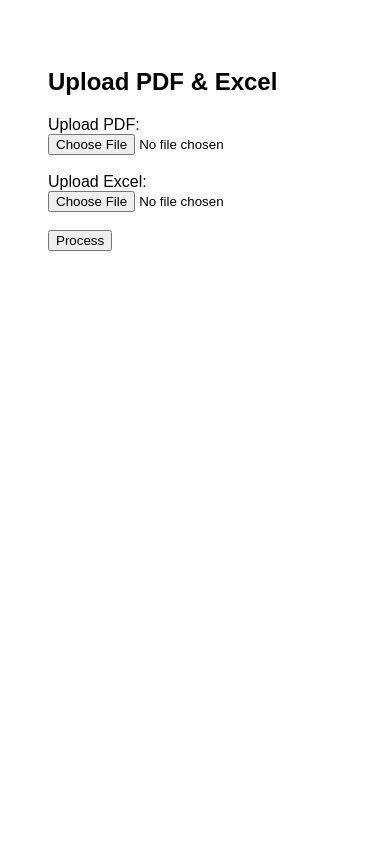
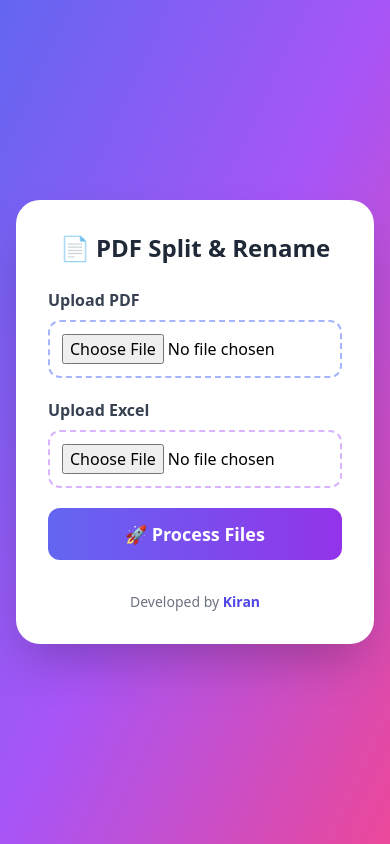
Before and after one commit to kiran278/pdf-splitter, a Flask app: page / in a window 390 px wide. Run offline with Flask 3, Linux system fonts and the light colour scheme; some libraries are stand-ins or nearby versions.

Commit message:
Refactor index.html with Tailwind CSS and loader
Updated HTML structure and added Tailwind CSS for styling.

```diff
--- a/templates/index.html
+++ b/templates/index.html
@@ -1,4 +1,4 @@
-<!DOCTYPE html>
+<!-- <!DOCTYPE html>
 <html>
 <head>
     <title>PDF Split & Rename</title>
@@ -20,4 +20,130 @@
     </form>
 
 </body>
+</html> -->
+
+<!DOCTYPE html>
+<html lang="en">
+
+    <head>
+        <meta charset="UTF-8">
+        <title>PDF Split & Rename - Spatika</title>
+        <meta name="viewport" content="width=device-width, initial-scale=1.0">
+
+        <!-- Tailwind CDN -->
+        <script src="https://cdn.tailwindcss.com"></script>
+
+        <style>
+            .loader {
+                border: 4px solid #f3f3f3;
+                border-top: 4px solid #6366f1;
+                border-radius: 50%;
+                width: 40px;
+                height: 40px;
+                animation: spin 1s linear infinite;
+            }
+
+            @keyframes spin {
+                0% {
+                    transform: rotate(0deg);
+                }
+
+                100% {
+                    transform: rotate(360deg);
+                }
+            }
+        </style>
+    </head>
+
+    <body
+        class="bg-gradient-to-br from-indigo-500 via-purple-500 to-pink-500 min-h-screen flex items-center justify-center p-4">
+
+        <div class="bg-white shadow-2xl rounded-3xl p-8 w-full max-w-lg">
+
+            <!-- Title -->
+            <h1 class="text-2xl md:text-3xl font-bold text-center text-gray-800 mb-6">
+                📄 PDF Split & Rename
+            </h1>
+
+            <!-- Form -->
+            <form id="uploadForm" action="/process" method="POST" enctype="multipart/form-data" class="space-y-5">
+
+                <!-- PDF Upload -->
+                <div>
+                    <label class="block text-gray-700 font-semibold mb-2">Upload PDF</label>
+                    <input type="file" name="pdf" required
+                        class="w-full border-2 border-dashed border-indigo-300 rounded-xl p-3 hover:border-indigo-500 transition">
+                </div>
+
+                <!-- Excel Upload -->
+                <div>
+                    <label class="block text-gray-700 font-semibold mb-2">Upload Excel</label>
+                    <input type="file" name="excel" required
+                        class="w-full border-2 border-dashed border-purple-300 rounded-xl p-3 hover:border-purple-500 transition">
+                </div>
+
+                <!-- Button -->
+                <button type="submit"
+                    class="w-full bg-gradient-to-r from-indigo-500 to-purple-600 text-white py-3 rounded-xl font-semibold text-lg hover:scale-105 transition transform">
+                    🚀 Process Files
+                </button>
+
+            </form>
+
+            <!-- Loader -->
+            <div id="loading" class="hidden flex flex-col items-center mt-6">
+                <div class="loader mb-2"></div>
+                <p class="text-gray-600">Processing... Please wait</p>
+            </div>
+
+            <!-- Footer -->
+            <p class="text-center text-sm text-gray-500 mt-8">
+                Developed by <span class="font-semibold text-indigo-600">Kiran</span>
+            </p>
+
+        </div>
+
+        <!-- Script -->
+        <script>
+            const form = document.getElementById('uploadForm');
+            const loading = document.getElementById('loading');
+
+            form.addEventListener('submit', async function (e) {
+                e.preventDefault(); // stop normal submit
+
+                loading.classList.remove('hidden');
+
+                const formData = new FormData(form);
+
+                try {
+                    const response = await fetch('/process', {
+                        method: 'POST',
+                        body: formData
+                    });
+
+                    if (!response.ok) throw new Error("Processing failed");
+
+                    const blob = await response.blob();
+
+                    // Download file
+                    const url = window.URL.createObjectURL(blob);
+                    const a = document.createElement('a');
+                    a.href = url;
+                    a.download = "output.zip";
+                    document.body.appendChild(a);
+                    a.click();
+                    a.remove();
+
+                    window.URL.revokeObjectURL(url);
+
+                } catch (error) {
+                    alert(error.message);
+                }
+
+                // ✅ Hide loader AFTER download
+                loading.classList.add('hidden');
+            });
+        </script>
+
+    </body>
 </html>
```
